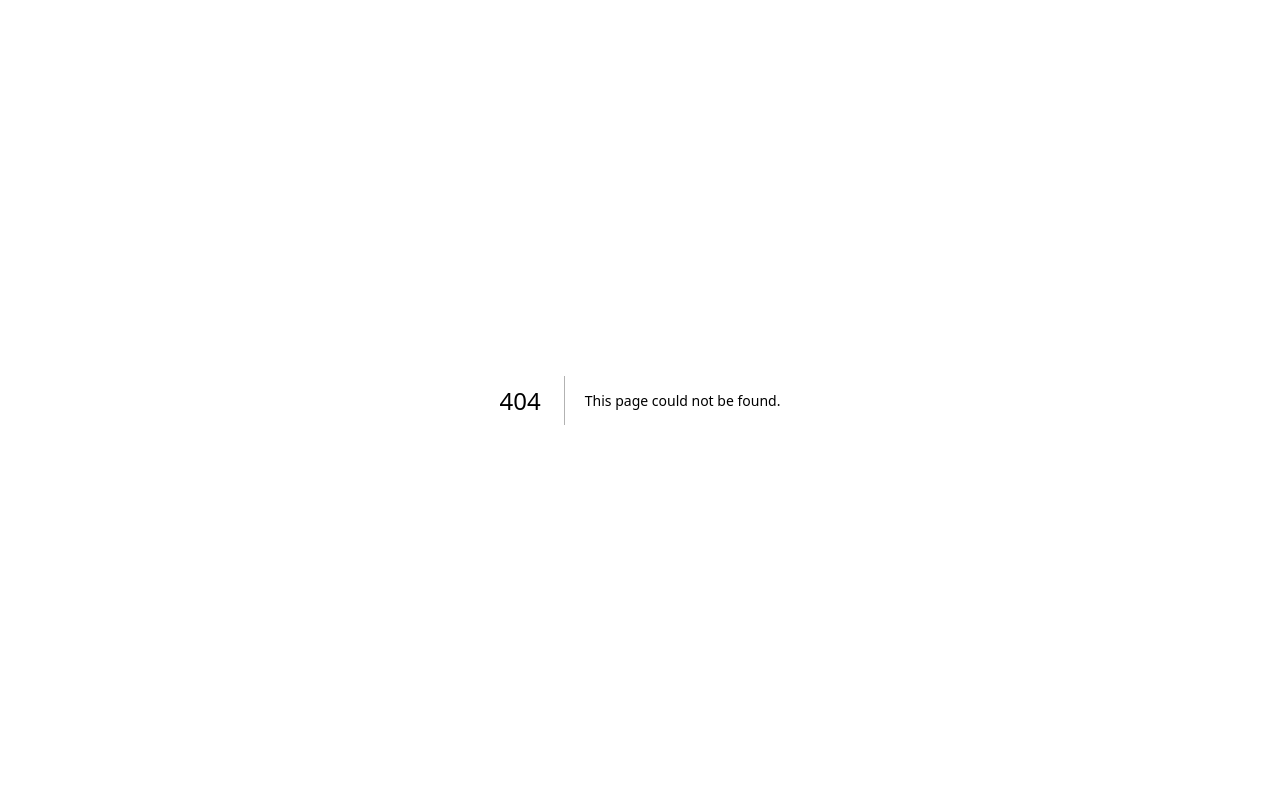
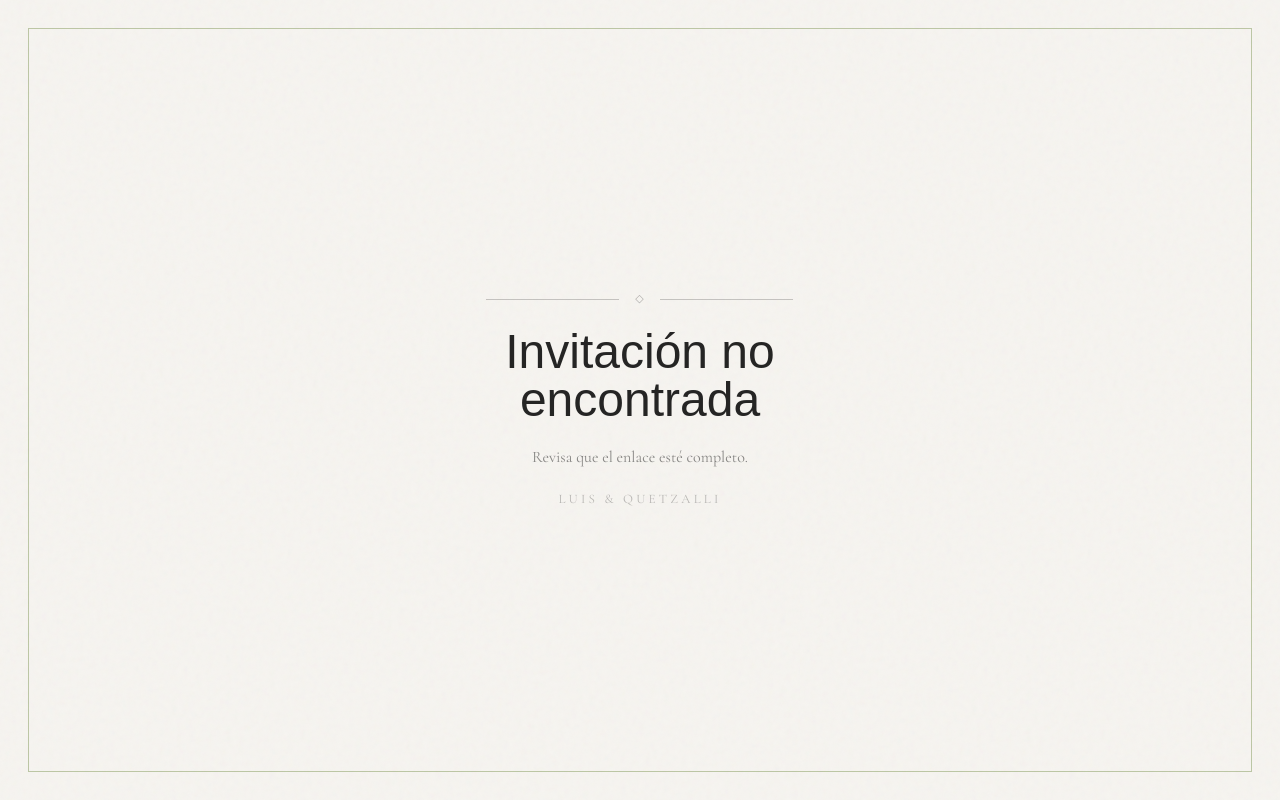
Before and after one commit to Luis-Rmz/boda-luis-quetzalli, a Next.js app: page /invitacion in a window 1280 px wide. Before the commit this address had no page. Built offline with nearby package versions, Linux system fonts and the light colour scheme; a web font is replaced by a local one.

Commit message:
Enable dynamic invitation tokens from Sheets

```diff
--- /dev/null
+++ b/app/invitacion/InvitationLoader.tsx
@@ -0,0 +1,129 @@
+'use client';
+
+import { useEffect, useMemo, useState } from 'react';
+import type { GuestGroup } from '@/app/data/guests';
+import InvitacionClient from './[token]/InvitacionClient';
+import ConfirmarClient from './[token]/confirmar/ConfirmarClient';
+
+interface Props {
+  mode: 'invitation' | 'confirm';
+}
+
+interface RSVPResponse {
+  ok: boolean;
+  group?: GuestGroup;
+  existingRSVP?: { attending: boolean } | null;
+}
+
+function tokenFromPath(pathname: string, mode: Props['mode']): string | null {
+  const segments = pathname.split('/').filter(Boolean);
+  if (segments[0] !== 'invitacion') return null;
+  if (mode === 'confirm' && segments[2] !== 'confirmar') return null;
+  return segments[1] ?? null;
+}
+
+function FrameMessage({ children }: { children: React.ReactNode }) {
+  return (
+    <main className="relative h-dvh flex flex-col items-center justify-center px-10 sm:px-14 text-center overflow-hidden">
+      <div className="pointer-events-none absolute inset-5 sm:inset-7">
+        <span className="absolute top-0 left-0 border-t border-l border-salvia/40 animate-corner" />
+        <span className="absolute top-0 right-0 border-t border-r border-salvia/40 animate-corner" />
+        <span className="absolute bottom-0 left-0 border-b border-l border-salvia/40 animate-corner" />
+        <span className="absolute bottom-0 right-0 border-b border-r border-salvia/40 animate-corner" />
+      </div>
+      <div className="flex flex-col items-center gap-5 max-w-sm">
+        <div className="flex items-center gap-4 w-4/5 animate-expand-x">
+          <div className="flex-1 h-px bg-black/20" />
+          <span className="text-black/30 text-[11px]">◇</span>
+          <div className="flex-1 h-px bg-black/20" />
+        </div>
+        {children}
+        <p className="font-serif text-[13px] text-black/25 tracking-[0.25em] animate-fade-up">
+          LUIS &amp; QUETZALLI
+        </p>
+      </div>
+    </main>
+  );
+}
+
+export default function InvitationLoader({ mode }: Props) {
+  const [pathname, setPathname] = useState('');
+  const token = useMemo(() => tokenFromPath(pathname, mode), [mode, pathname]);
+  const [data, setData] = useState<RSVPResponse | null>(null);
+  const [failed, setFailed] = useState(false);
+
+  useEffect(() => {
+    setPathname(window.location.pathname);
+  }, []);
+
+  useEffect(() => {
+    if (!pathname) return;
+
+    if (!token) {
+      setFailed(true);
+      return;
+    }
+
+    let cancelled = false;
+    setData(null);
+    setFailed(false);
+
+    fetch(`/api/rsvp?token=${encodeURIComponent(token)}`)
+      .then(async (res) => {
+        if (!res.ok) throw new Error('request failed');
+        return res.json() as Promise<RSVPResponse>;
+      })
+      .then((response) => {
+        if (!cancelled) setData(response);
+      })
+      .catch(() => {
+        if (!cancelled) setFailed(true);
+      });
+
+    return () => {
+      cancelled = true;
+    };
+  }, [pathname, token]);
+
+  if (failed || (pathname && !token)) {
+    return (
+      <FrameMessage>
+        <p className="font-cursive text-4xl sm:text-5xl text-black/85 animate-fade-up">
+          Invitación no encontrada
+        </p>
+        <p className="font-serif text-base text-black/45 leading-relaxed animate-fade-up">
+          Revisa que el enlace esté completo.
+        </p>
+      </FrameMessage>
+    );
+  }
+
+  if (!data) {
+    return (
+      <FrameMessage>
+        <p className="font-serif text-[13px] tracking-[0.4em] uppercase text-black/35 animate-fade-up">
+          Cargando invitación
+        </p>
+      </FrameMessage>
+    );
+  }
+
+  if (!data.group) {
+    return (
+      <FrameMessage>
+        <p className="font-cursive text-4xl sm:text-5xl text-black/85 animate-fade-up">
+          Invitación no encontrada
+        </p>
+        <p className="font-serif text-base text-black/45 leading-relaxed animate-fade-up">
+          Revisa que el enlace esté completo.
+        </p>
+      </FrameMessage>
+    );
+  }
+
+  if (mode === 'confirm') {
+    return <ConfirmarClient group={data.group} existingRSVP={data.existingRSVP} />;
+  }
+
+  return <InvitacionClient group={data.group} />;
+}
--- a/app/invitacion/[token]/InvitacionClient.tsx
+++ b/app/invitacion/[token]/InvitacionClient.tsx
@@ -2,7 +2,6 @@
 
 import { useEffect, useState } from 'react';
 import Image from 'next/image';
-import { useRouter } from 'next/navigation';
 import type { GuestGroup } from '@/app/data/guests';
 import { useAudio } from '@/app/invitacion/AudioContext';
 
@@ -15,7 +14,6 @@ export default function InvitacionClient({ group }: Props) {
   const [overlayFading, setOverlayFading] = useState(false);
   const [invitationVisible, setInvitationVisible] = useState(false);
   const { play } = useAudio();
-  const router = useRouter();
 
   useEffect(() => {
     let cancelled = false;
@@ -24,7 +22,7 @@ export default function InvitacionClient({ group }: Props) {
       .then((res) => res.ok ? res.json() : null)
       .then((data) => {
         if (!cancelled && data?.existingRSVP) {
-          router.replace(`/invitacion/${group.token}/confirmar`);
+          window.location.replace(`/invitacion/${group.token}/confirmar`);
         }
       })
       .catch(() => undefined);
@@ -32,7 +30,7 @@ export default function InvitacionClient({ group }: Props) {
     return () => {
       cancelled = true;
     };
-  }, [group.token, router]);
+  }, [group.token]);
 
   const enter = () => {
     if (overlayFading) return;
@@ -45,7 +43,7 @@ export default function InvitacionClient({ group }: Props) {
   };
 
   const goToConfirm = () => {
-    router.push(`/invitacion/${group.token}/confirmar`);
+    window.location.assign(`/invitacion/${group.token}/confirmar`);
   };
 
   return (
--- /dev/null
+++ b/app/invitacion/confirmar/page.tsx
@@ -0,0 +1,5 @@
+import InvitationLoader from '../InvitationLoader';
+
+export default function ConfirmarShellPage() {
+  return <InvitationLoader mode="confirm" />;
+}
--- /dev/null
+++ b/app/invitacion/page.tsx
@@ -0,0 +1,5 @@
+import InvitationLoader from './InvitationLoader';
+
+export default function InvitacionShellPage() {
+  return <InvitationLoader mode="invitation" />;
+}
--- a/app/lib/sheets.ts
+++ b/app/lib/sheets.ts
@@ -80,7 +80,7 @@ export async function getGroupByTokenFromSheet(token: string): Promise<GuestGrou
 export async function getExistingRSVP(token: string): Promise<ExistingRSVP | null> {
   try {
     const sheetId = process.env.GOOGLE_SHEET_ID!;
-    const tab = process.env.GOOGLE_SHEET_TAB ?? 'Tokens de Invitación';
+    const tab = process.env.GOOGLE_SHEET_TAB ?? 'Tokens de Invitacion';
     const sheets = await getSheetsClient();
 
     // 1. Find the row by matching token in column B (same as RSVP route)
--- a/infra/aws/lambda/rsvp/index.mjs
+++ b/infra/aws/lambda/rsvp/index.mjs
@@ -84,21 +84,58 @@ function sheetRange(range) {
   return encodeURIComponent(`'${process.env.GOOGLE_SHEET_TAB ?? 'Tokens de Invitacion'}'!${range}`);
 }
 
-async function findTokenRow(token) {
+function parseChildren(nota) {
+  if (!nota) return [];
+  const match = nota.match(/:\s*(.+)$/);
+  if (!match) return [];
+  return match[1].split(',').map((name) => name.trim()).filter(Boolean);
+}
+
+function rowToGroup(row) {
+  return {
+    id: Number.parseInt(row[0] ?? '0', 10) || 0,
+    token: row[1]?.trim() ?? '',
+    adults: (row[2] ?? '').split(',').map((name) => name.trim()).filter(Boolean),
+    children: parseChildren(row[6] ?? ''),
+    allowPlusOne: (row[5] ?? '').toString().toUpperCase() === 'SÍ' || row[5] === '1',
+  };
+}
+
+async function findTokenRecord(token) {
   const sheetId = process.env.GOOGLE_SHEET_ID;
-  const data = await sheetsRequest(`${sheetId}/values/${sheetRange('B:B')}`);
+  const data = await sheetsRequest(`${sheetId}/values/${sheetRange('A:H')}`);
   const rows = data.values ?? [];
-  const rowIndex = rows.findIndex((row, index) => index > 0 && row[0] === token);
+  const rowIndex = rows.findIndex((row, index) => index > 0 && row[1] === token);
 
-  return rowIndex === -1 ? null : rowIndex + 1;
+  if (rowIndex === -1) return null;
+
+  return {
+    sheetRow: rowIndex + 1,
+    row: rows[rowIndex],
+  };
+}
+
+async function getInvitationState(token) {
+  const record = await findTokenRecord(token);
+  if (!record) return { group: null, existingRSVP: null };
+
+  const normalized = record.row[7]?.trim().toUpperCase() ?? '';
+  const existingRSVP = !normalized || normalized === 'PENDIENTE' || (normalized !== 'SÍ' && normalized !== 'SI' && normalized !== 'NO')
+    ? null
+    : { attending: normalized === 'SÍ' || normalized === 'SI' };
+
+  return {
+    group: rowToGroup(record.row),
+    existingRSVP,
+  };
 }
 
 async function getExistingRSVP(token) {
   const sheetId = process.env.GOOGLE_SHEET_ID;
-  const sheetRow = await findTokenRow(token);
-  if (!sheetRow) return null;
+  const record = await findTokenRecord(token);
+  if (!record) return null;
 
-  const data = await sheetsRequest(`${sheetId}/values/${sheetRange(`H${sheetRow}`)}`);
+  const data = await sheetsRequest(`${sheetId}/values/${sheetRange(`H${record.sheetRow}`)}`);
   const normalized = data.values?.[0]?.[0]?.trim().toUpperCase() ?? '';
 
   if (!normalized || normalized === 'PENDIENTE') return null;
@@ -109,8 +146,8 @@ async function getExistingRSVP(token) {
 
 async function updateRSVP(payload) {
   const sheetId = process.env.GOOGLE_SHEET_ID;
-  const sheetRow = await findTokenRow(payload.token);
-  if (!sheetRow) return false;
+  const record = await findTokenRecord(payload.token);
+  if (!record) return false;
 
   const adults = [...(payload.adultsAttending ?? [])];
   if (payload.plusOneName) adults.push(`${payload.plusOneName} (+1)`);
@@ -125,7 +162,7 @@ async function updateRSVP(payload) {
   });
 
   await sheetsRequest(
-    `${sheetId}/values/${sheetRange(`H${sheetRow}:L${sheetRow}`)}?valueInputOption=USER_ENTERED`,
+    `${sheetId}/values/${sheetRange(`H${record.sheetRow}:L${record.sheetRow}`)}?valueInputOption=USER_ENTERED`,
     {
       method: 'PUT',
       body: JSON.stringify({
@@ -155,7 +192,7 @@ export async function handler(event) {
       const token = event.queryStringParameters?.token;
       if (!token) return json(400, { ok: false, error: 'Token requerido' });
 
-      return json(200, { ok: true, existingRSVP: await getExistingRSVP(token) });
+      return json(200, { ok: true, ...(await getInvitationState(token)) });
     }
 
     if (method === 'POST') {
--- a/scripts/deploy-aws-static.mjs
+++ b/scripts/deploy-aws-static.mjs
@@ -463,6 +463,16 @@ function ensureCloudFrontFunction() {
     return request;
   }
 
+  if (uri.indexOf('/invitacion/') === 0 && (uri.endsWith('/confirmar') || uri.endsWith('/confirmar/'))) {
+    request.uri = '/invitacion/confirmar/index.html';
+    return request;
+  }
+
+  if (uri.indexOf('/invitacion/') === 0) {
+    request.uri = '/invitacion/index.html';
+    return request;
+  }
+
   if (uri.endsWith('/')) {
     request.uri = uri + 'index.html';
   } else if (uri.indexOf('.') === -1) {
```
